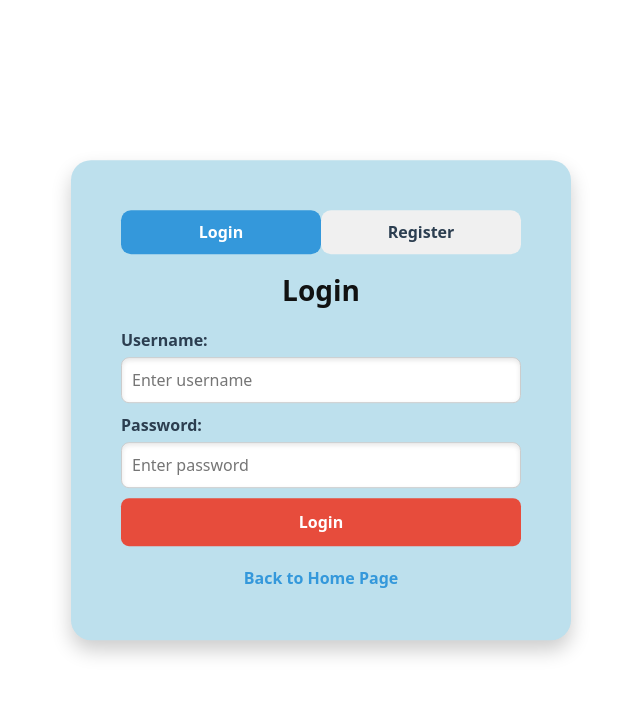
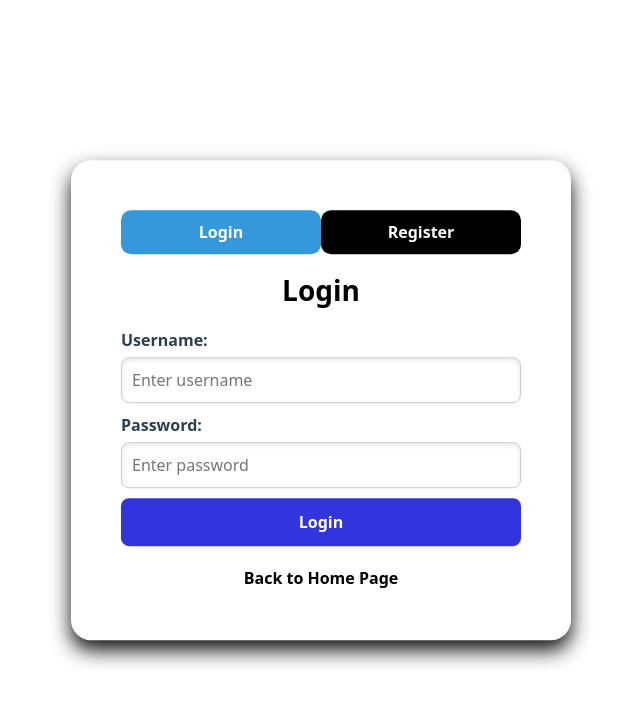
Before and after one commit to Pubudu11/Bookstore, a React (Vite) app in the folder bookstore-frontend/: page /login in a window 1280 px wide. Shown: the top 704 px of the page, without its empty margins (319-959 px from the left). Built offline with nearby package versions, Linux system fonts and the light colour scheme.

Commit message:
Refactor CombinedAuth styles

```diff
--- a/bookstore-frontend/src/components/CombinedAuth/CombinedAuth.css
+++ b/bookstore-frontend/src/components/CombinedAuth/CombinedAuth.css
@@ -4,8 +4,8 @@
   margin: 0 auto;
   padding: 50px;
   border-radius: 20px;
-  box-shadow: 0 10px 20px rgba(0, 0, 0, 0.2);
-  background-color: rgb(189, 224, 237);
+  box-shadow: 0 10px 20px #111111;
+  background-color: #ffffff;
   /* Centering the form in the viewport */
   position: absolute;
   top: 50%;
@@ -18,7 +18,7 @@
   font-size: 28px;
   font-weight: bold;
   margin-bottom: 20px;
-  color: #111212;
+  color: #000000;
 }
 
 .tabs {
@@ -31,12 +31,12 @@
   flex: 1;
   padding: 10px;
   border: none;
-  background-color: #f0f0f0;
+  background-color: #000000;
   cursor: pointer;
   font-size: 16px;
   border-radius: 10px;
   transition: background-color 0.3s ease, transform 0.3s ease;
-  color: #2c3e50;
+  color: #fafafa;
   font-weight: 600;
 }
 
@@ -79,14 +79,14 @@ form {
 }
 
 .form-group input:focus {
-  border-color: #3498db;
+  border-color: #080808;
   outline: none;
-  box-shadow: 0 0 8px rgba(52, 152, 219, 0.4);
+  box-shadow: 0 0 8px rgba(0, 0, 0, 0.4);
 }
 
 button {
   padding: 12px;
-  background-color: #e74c3c;
+  background-color: #3235dd;
   color: white;
   border: none;
   border-radius: 8px;
@@ -105,7 +105,7 @@ button:hover {
   display: block;
   text-align: center;
   margin-top: 20px;
-  color: #3498db;
+  color: #000000;
   font-weight: 600;
   text-decoration: none;
   transition: color 0.3s ease;
```
